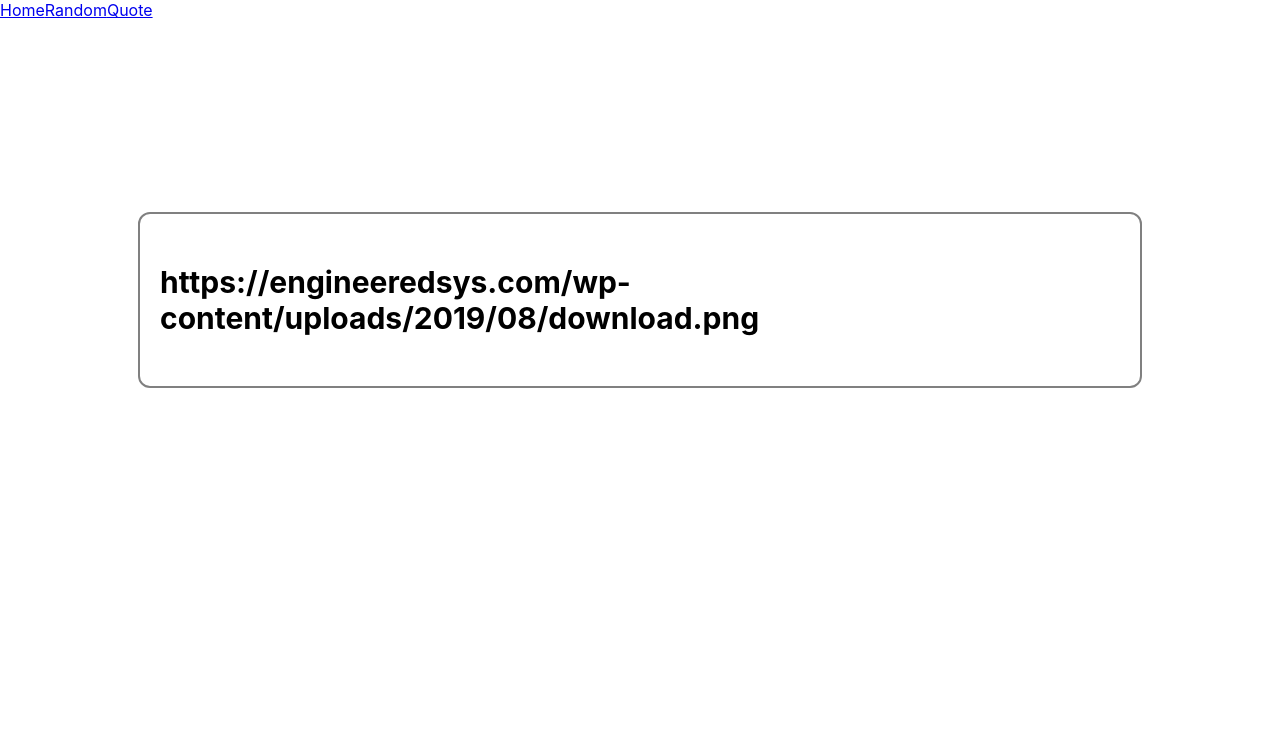
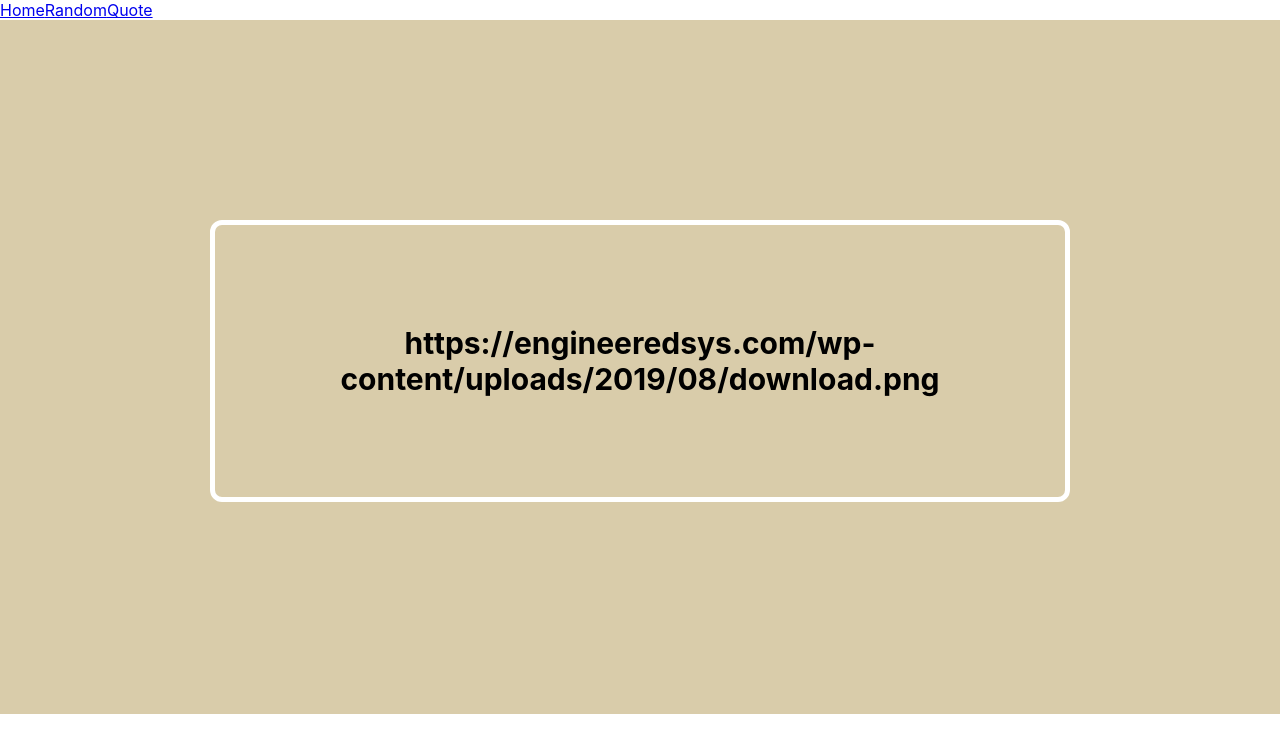
Before and after one commit to roselandroche/mar2021, a React (Create React App) app in the folder practice-js/: page /quote in a window 1280 px wide. Shown: the top 752 px of the page. Built offline with nearby package versions, Linux system fonts and the light colour scheme; no server answers.

Commit message:
Styling edits

```diff
--- a/practice-js/src/components/Quote.js
+++ b/practice-js/src/components/Quote.js
@@ -4,18 +4,26 @@ import styled from 'styled-components';
 
 const QuoteText = styled.h2`
     width: 75%;
-    margin: 15% auto;
-    border: 2px solid gray;
+    margin: 0 auto;
+    border: 5px solid #fff;
     border-radius: 12px;
-    padding: 50px 20px;
+    padding: 100px 20px;
     font-size: 30px;
     line-height: 36px;
+    text-align: center;
 `;
 
 const QuoteAuthor = styled.h5`
     margin: 0 auto;
     width: 20%;
     font-size: 22px;
+    padding-top: 12px;
+    text-align: center;
+`;
+
+const QuotePage = styled.div`
+    background-color: #D9CCAA;
+    padding: 200px 100px;
 `;
 
 function Quote() {
@@ -31,10 +39,10 @@ function Quote() {
     }, [])
 
     return (
-        <div>
+        <QuotePage>
             <QuoteText>{quote}</QuoteText>
             <QuoteAuthor>{author}</QuoteAuthor>
-        </div>
+        </QuotePage>
     )
 }
 
```
Also changed, not shown: 1 other file (tests, documents, lock files or other folders).
